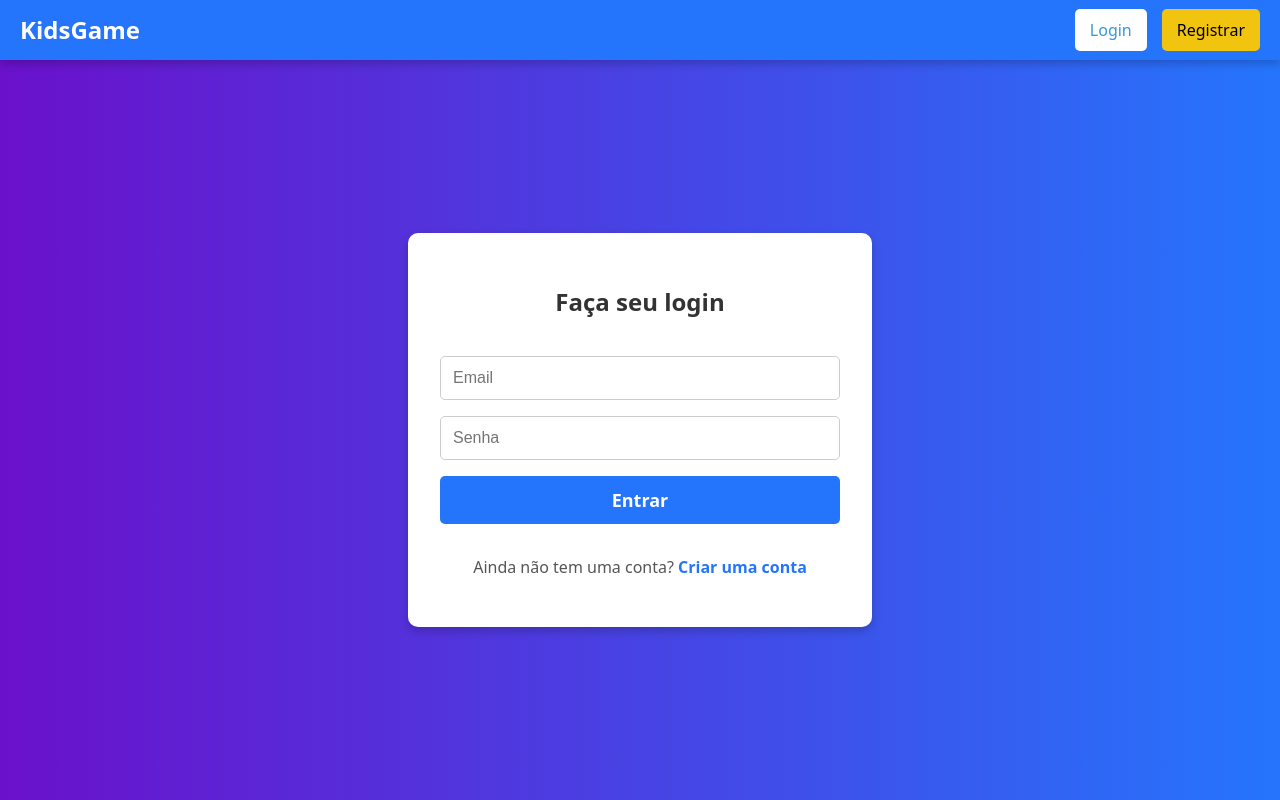
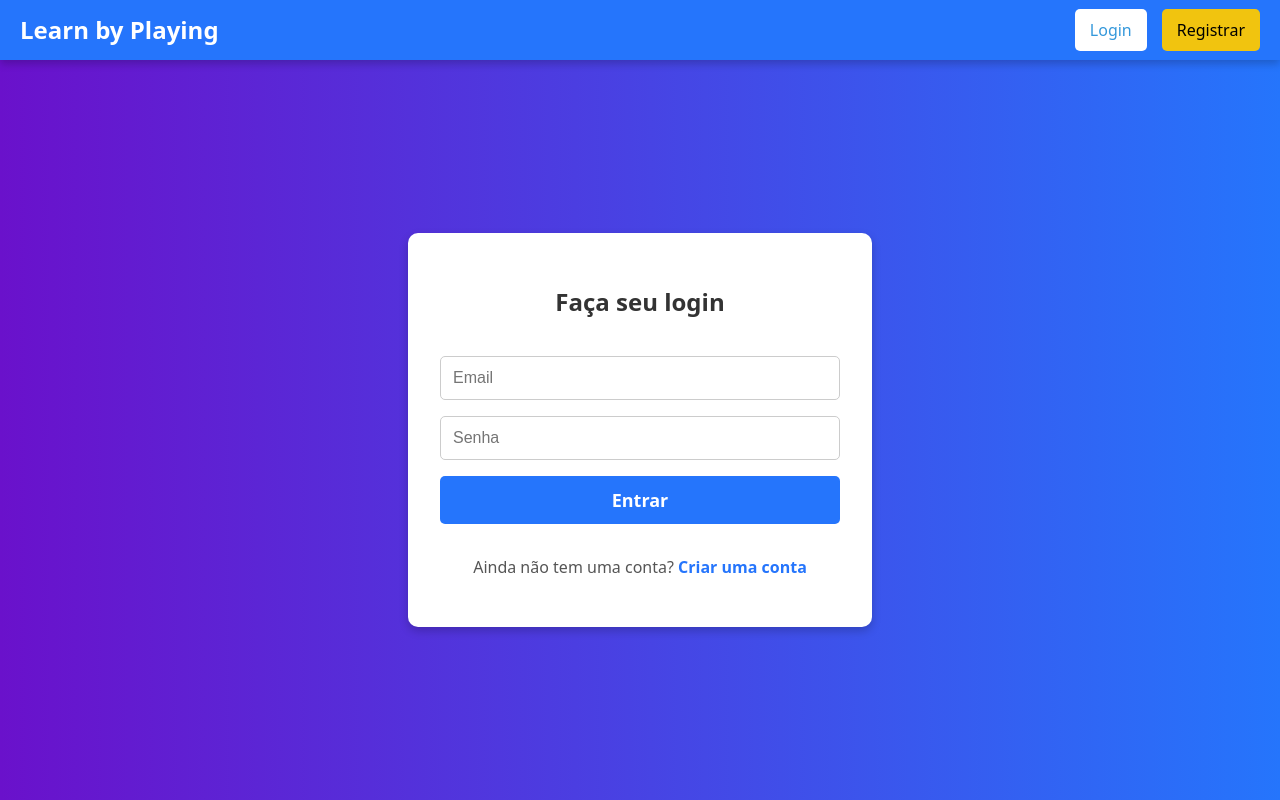
Before and after one commit to projetowordgame/wordgamereact, a React (Vite) app: page / in a window 1280 px wide. Built offline with nearby package versions, Linux system fonts and the light colour scheme.

Commit message:
Ajustes CSS

```diff
--- a/src/PlayQuiz.css
+++ b/src/PlayQuiz.css
@@ -29,14 +29,14 @@
   .answer-card {
     padding: 15px;
     font-size: 24px;
-    background: #f0f0f0;
+    background: #0056b3;
     border-radius: 10px;
     cursor: pointer;
     transition: background 0.3s;
   }
 
   .answer-card:hover {
-    background: #ddd;
+    background: #007bff;
   }
 
   .correct {
--- a/src/components/header/header.jsx
+++ b/src/components/header/header.jsx
@@ -21,7 +21,7 @@ const Header = () => {
 
   return (
     <header className="header">
-      <h1 className="logo" onClick={() => navigate("/")}>KidsGame</h1>
+      <h1 className="logo" onClick={() => navigate("/")}>Learn by Playing</h1>
       <nav>
         {user ? (
           <div className="nav-links">
```
